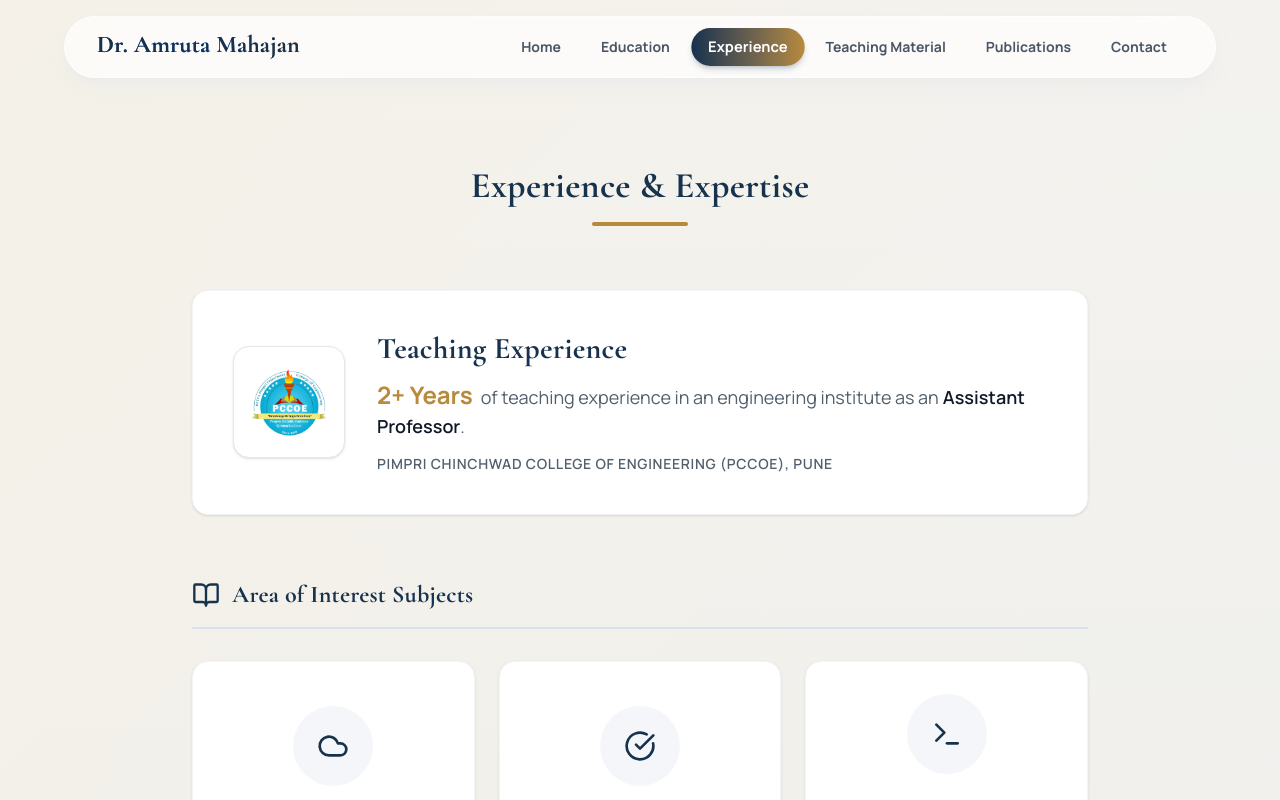
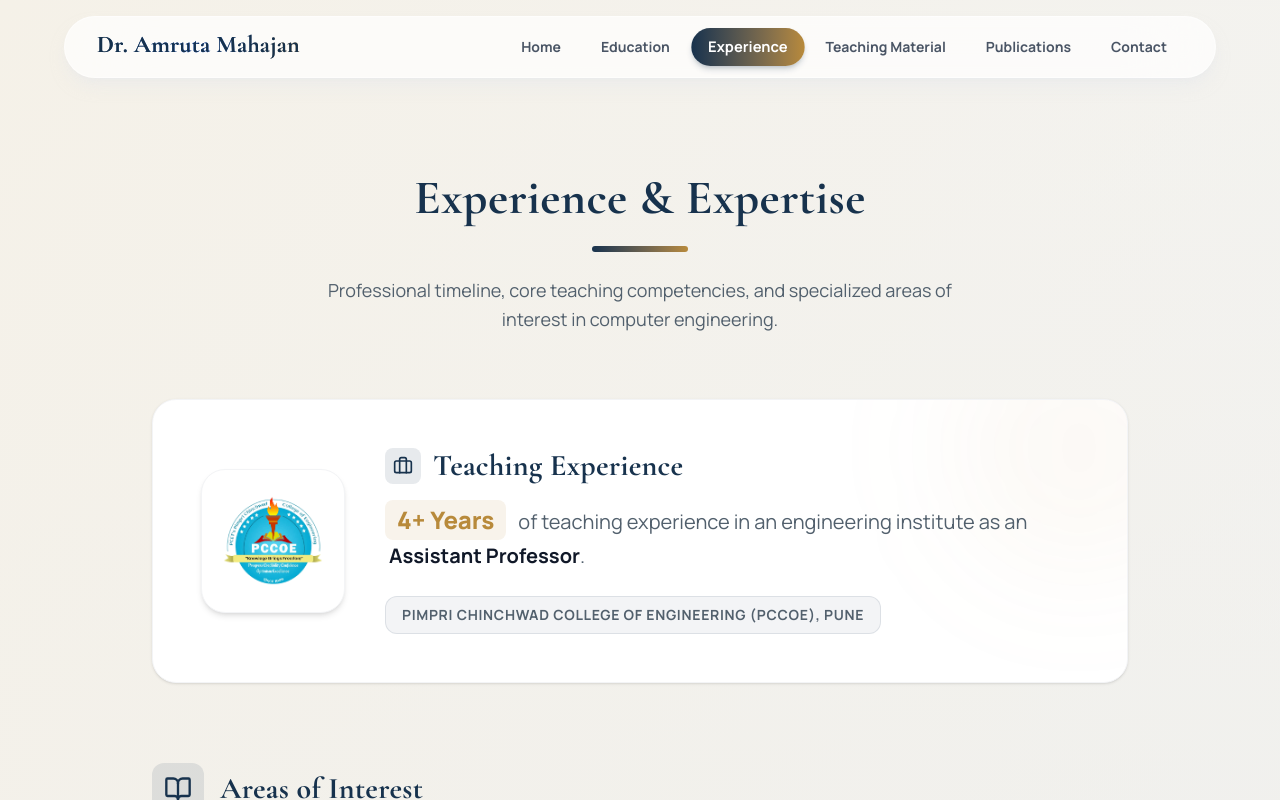
Before and after one commit to aavishkarchaudhari/Dr.-Amruta-Mahajan-Portfolio, a React (Vite) app: page /experience in a window 1280 px wide. Shown: the top 800 px of the page. Built offline with nearby package versions, Linux system fonts and the light colour scheme.

Commit message:
feat: enhance EducationalQualification and Experience components with improved layout, styling, and additional icons for better user engagement

```diff
--- a/src/pages/Experience.jsx
+++ b/src/pages/Experience.jsx
@@ -1,4 +1,4 @@
-import { Cloud, CheckCircle, Terminal, BookOpen } from 'lucide-react';
+import { Cloud, CheckCircle, Terminal, BookOpen, Briefcase } from 'lucide-react';
 import pccoelogo from '../assets/PCCOE-Pune-Logo.png';
 
 const Experience = () => {
@@ -6,34 +6,39 @@ const Experience = () => {
   const interests = [
     {
       name: "Cloud Computing",
-      icon: <Cloud size={32} className="text-primary" />
+      icon: <Cloud size={36} className="text-primary group-hover:text-accent group-hover:scale-110 transition-all duration-300" />
     },
     {
       name: "Software Testing",
-      icon: <CheckCircle size={32} className="text-primary" />
+      icon: <CheckCircle size={36} className="text-primary group-hover:text-accent group-hover:scale-110 transition-all duration-300" />
     },
     {
       name: "Computer Programming & Problem Solving",
-      icon: <Terminal size={32} className="text-primary" />
+      icon: <Terminal size={36} className="text-primary group-hover:text-accent group-hover:scale-110 transition-all duration-300" />
     }
   ];
 
   return (
-    <section className="max-w-4xl mx-auto py-10 animate-fade-in">
+    <section className="max-w-5xl mx-auto py-12 animate-fade-in px-4 sm:px-6">
 
       {/* Page Header */}
-      <div className="text-center mb-16">
-        <h1 className="text-3xl md:text-4xl font-bold text-primary mb-4">Experience & Expertise</h1>
-        <div className="w-24 h-1 bg-accent mx-auto rounded-full"></div>
+      <div className="text-center mb-16 relative">
+        <h1 className="text-4xl md:text-5xl font-extrabold text-primary mb-6 tracking-tight">
+          Experience & Expertise
+        </h1>
+        <div className="w-24 h-1.5 bg-linear-to-r from-primary to-accent mx-auto rounded-full"></div>
+        <p className="mt-6 text-gray-500 max-w-2xl mx-auto text-lg leading-relaxed">
+          Professional timeline, core teaching competencies, and specialized areas of interest in computer engineering.
+        </p>
       </div>
 
       {/* Experience Highlight Card */}
-      <div className="bg-white rounded-2xl shadow-sm border border-gray-100 p-8 md:p-10 mb-16 flex flex-col md:flex-row items-center gap-8 hover:shadow-md transition-shadow duration-300 relative overflow-hidden">
-        {/* Decorative background element */}
-        <div className="absolute top-0 right-0 w-32 h-32 bg-accent/5 rounded-bl-full -z-10"></div>
+      <div className="group relative bg-white rounded-3xl p-8 md:p-12 shadow-sm border border-gray-100 hover:shadow-2xl hover:-translate-y-1 transition-all duration-400 overflow-hidden flex flex-col md:flex-row items-center gap-10 mb-20 z-0">
+        {/* Background Decorative Blob */}
+        <div className="absolute -right-20 -top-20 w-64 h-64 bg-accent/5 rounded-full blur-3xl group-hover:bg-accent/10 transition-colors duration-500 z-0"></div>
 
         {/* PCCoE Logo */}
-        <div className="bg-white p-4 rounded-2xl flex-shrink-0 border border-gray-200 shadow-sm flex items-center justify-center w-28 h-28">
+        <div className="relative z-10 bg-white p-5 rounded-3xl shrink-0 border border-gray-100 shadow-md flex items-center justify-center w-36 h-36 mx-auto md:mx-0 group-hover:border-accent/30 transition-all duration-300">
           <img
             src={pccoelogo}
             alt="PCCoE Logo"
@@ -41,36 +46,52 @@ const Experience = () => {
           />
         </div>
 
-        <div className="text-center md:text-left z-10">
-          <h2 className="text-2xl md:text-3xl font-bold text-primary mb-3">Teaching Experience</h2>
-          <p className="text-lg text-gray-600 leading-relaxed">
-            <span className="font-bold text-accent text-2xl mr-2">2+ Years</span>
+        <div className="text-center md:text-left z-10 flex-1">
+          <div className="flex items-center justify-center md:justify-start gap-3 mb-4">
+            <div className="bg-primary/10 p-2 rounded-lg">
+              <Briefcase size={20} className="text-primary" />
+            </div>
+            <h2 className="text-2xl md:text-3xl font-bold text-gray-900 tracking-wide group-hover:text-primary transition-colors">
+              Teaching Experience
+            </h2>
+          </div>
+
+          <p className="text-lg md:text-xl text-gray-600 leading-relaxed mb-4">
+            <span className="inline-block bg-accent/10 text-accent font-black text-2xl px-3 py-1 rounded-lg mr-3">4+ Years</span>
             of teaching experience in an engineering institute as an
-            <span className="font-semibold text-gray-900 ml-1">Assistant Professor</span>.
+            <br className="hidden md:block" />
+            <span className="font-bold text-gray-900 ml-1">Assistant Professor</span>.
           </p>
-          <p className="mt-3 text-sm font-semibold text-primary/70 uppercase tracking-wider">
-            Pimpri Chinchwad College of Engineering (PCCoE), Pune
-          </p>
+          <div className="flex items-center justify-center md:justify-start">
+            <p className="inline-block mt-2 text-sm font-bold text-primary bg-primary/5 border border-primary/10 px-4 py-2 rounded-xl uppercase tracking-wider">
+              Pimpri Chinchwad College of Engineering (PCCoE), Pune
+            </p>
+          </div>
         </div>
       </div>
 
       {/* Area of Interest Subjects Grid */}
-      <div className="mt-12">
-        <div className="flex items-center mb-8 border-b-2 border-secondary pb-4">
-          <BookOpen size={28} className="mr-3 text-primary" />
-          <h2 className="text-2xl font-bold text-primary">Area of Interest Subjects</h2>
+      <div className="mt-16">
+        <div className="flex items-center mb-10 border-b border-gray-200 pb-4">
+          <div className="bg-primary/10 p-3 rounded-xl mr-4">
+            <BookOpen size={28} className="text-primary" />
+          </div>
+          <h2 className="text-2xl md:text-3xl font-bold text-gray-800 tracking-wide">Areas of Interest</h2>
         </div>
 
-        <div className="grid grid-cols-1 md:grid-cols-3 gap-6">
+        <div className="grid grid-cols-1 md:grid-cols-3 gap-8">
           {interests.map((subject, index) => (
             <div
               key={index}
-              className="bg-white p-8 rounded-2xl shadow-sm border border-gray-100 text-center hover:-translate-y-2 hover:shadow-xl transition-all duration-300 group flex flex-col items-center justify-center min-h-[200px]"
+              className="group relative bg-white p-10 rounded-3xl shadow-sm border border-gray-100 text-center hover:-translate-y-2 hover:shadow-2xl hover:border-accent/30 transition-all duration-400 flex flex-col items-center justify-center min-h-60 overflow-hidden"
             >
-              <div className="bg-secondary/30 w-20 h-20 rounded-full flex items-center justify-center mb-6 group-hover:scale-110 group-hover:bg-primary/5 transition-all duration-300">
+              {/* Card background blob */}
+              <div className="absolute inset-0 bg-linear-to-b from-transparent to-primary/5 opacity-0 group-hover:opacity-100 transition-opacity duration-400 z-0" />
+
+              <div className="relative z-10 bg-linear-to-br from-primary/10 to-accent/10 w-24 h-24 rounded-2xl flex items-center justify-center mb-8 rotate-3 group-hover:rotate-0 transition-all duration-400 shadow-sm border border-white">
                 {subject.icon}
               </div>
-              <h3 className="text-lg font-semibold text-gray-800 leading-snug">
+              <h3 className="relative z-10 text-xl font-bold text-gray-800 leading-snug group-hover:text-primary transition-colors">
                 {subject.name}
               </h3>
             </div>
```
Also changed, not shown: src/pages/EducationalQualification.jsx (+50 -23 lines).
